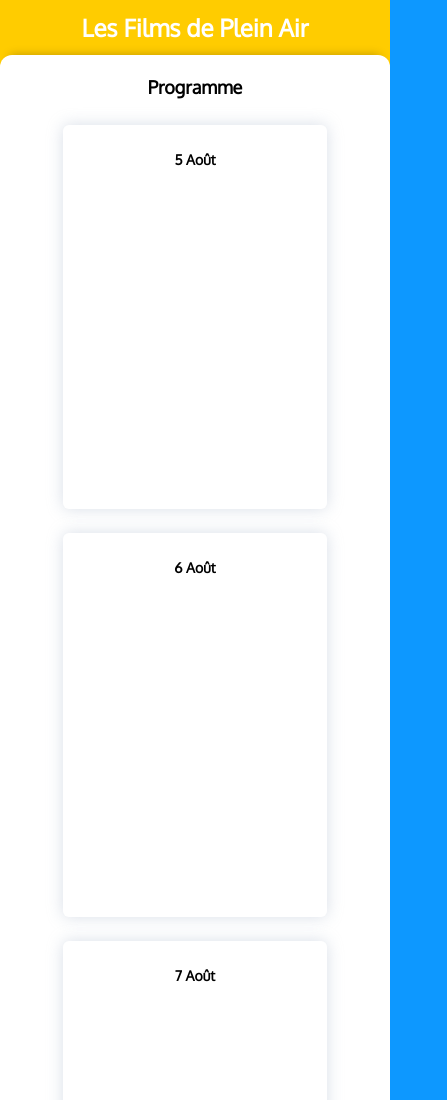
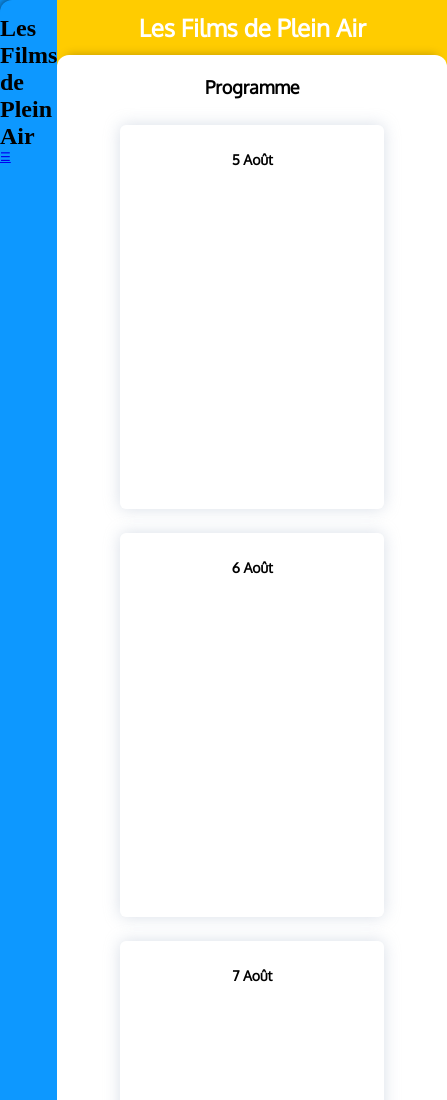
Before and after one commit to cdelllies/OC_P3, a website: page index.pug in a window 390 px wide. Shown: the top 1100 px of the page, 447 px wide, since content can reach past the window. Drawn offline with nearby package versions, Linux system fonts and the light colour scheme; some packages are replaced by stand-ins of ours; files that its build step writes are made by us from their sources.

Commit message:
misc(fo) : mobile header content

```diff
--- a/index.pug
+++ b/index.pug
@@ -17,6 +17,8 @@ html(lang="en")
                 a(href="#location")
                     img(src="img/3.png", alt="")
             #mobile
+                h1 Les Films de Plein Air
+                a(href="javascript:void(0)", onclick="openNav()") &#9776;
         #page
             #header
                 h1 Les Films de Plein Air
```
